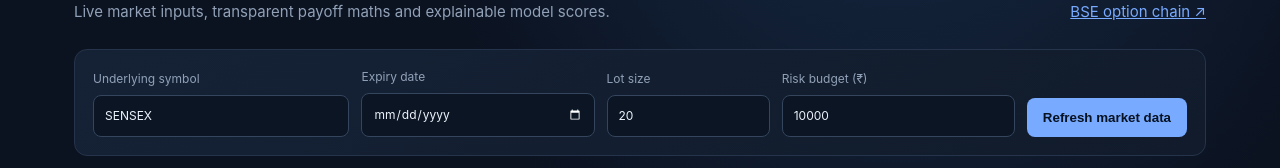
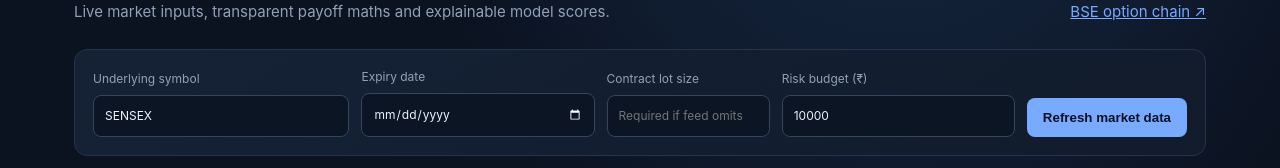
Before and after one commit to sourabhJainR/FnOPredictor, a website: page public/index.html in a window 1280 px wide. Shown: the part 201-369 px from the top of the page. Drawn offline with Linux system fonts and the light colour scheme; no server answers.

Commit message:
Require verified or user-supplied contract lot size

```diff
--- a/public/index.html
+++ b/public/index.html
@@ -12,7 +12,7 @@
   <section class="controls panel">
     <label>Underlying symbol<input id="symbol" value="SENSEX" maxlength="30" autocomplete="off"></label>
     <label>Expiry date<input id="expiry" type="date"></label>
-    <label>Lot size<input id="lot" type="number" min="1" value="20"></label>
+    <label>Contract lot size<input id="lot" type="number" min="1" placeholder="Required if feed omits it"></label>
     <label>Risk budget (₹)<input id="budget" type="number" min="1" value="10000"></label>
     <button id="refresh" class="primary">Refresh market data</button>
   </section>
```
